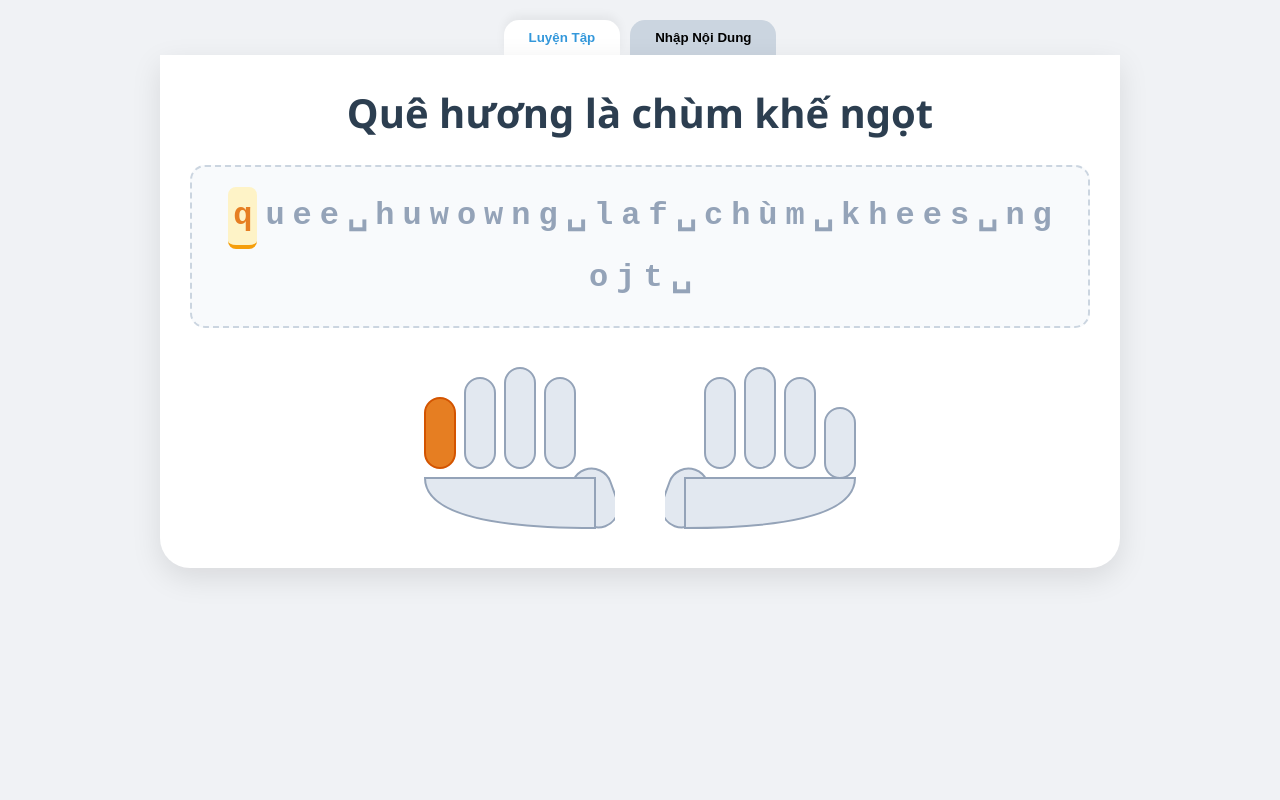
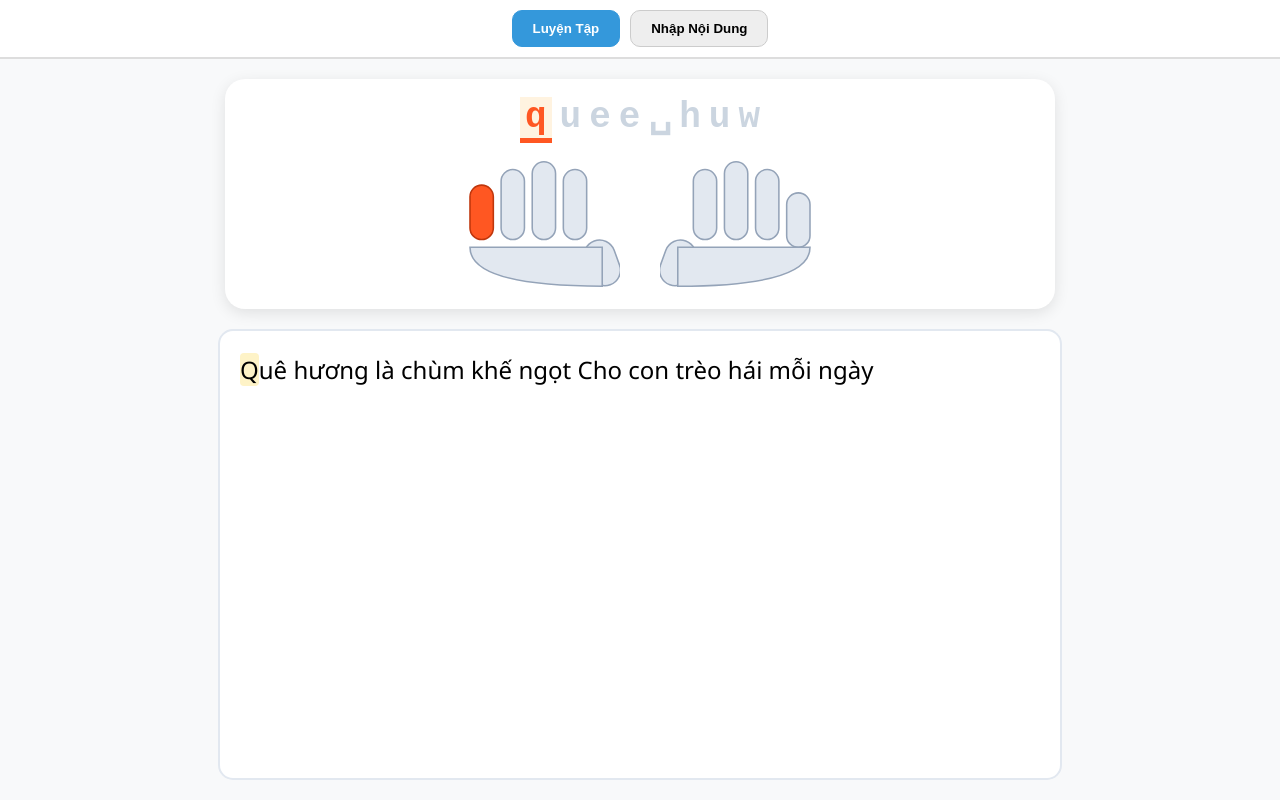
Before and after one commit to c0ngdongamnhac-beep/gophim, a plain HTML site: page index.html in a window 1280 px wide. Both pictures are taken after a click on the button "Luyện Tập". Drawn offline with Linux system fonts and the light colour scheme.

Commit message:
Update index.html

```diff
--- a/index.html
+++ b/index.html
@@ -2,36 +2,41 @@
 <html lang="vi">
 <head>
     <meta charset="UTF-8">
-    <title>Bé Tập Gõ 10 Ngón - Tùy Biến</title>
+    <title>Bé Tập Gõ 10 Ngón - Bản Sửa Lỗi</title>
     <style>
-        :root { --primary: #3498db; --accent: #e67e22; --bg: #f0f2f5; }
-        body { font-family: 'Segoe UI', Tahoma, sans-serif; background: var(--bg); margin: 0; display: flex; flex-direction: column; align-items: center; min-height: 100vh; }
+        :root { --primary: #3498db; --accent: #ff5722; --bg: #f8f9fa; }
+        body { font-family: 'Segoe UI', sans-serif; background: var(--bg); margin: 0; overflow: hidden; height: 100vh; display: flex; flex-direction: column; }
 
-        /* Tab Menu */
-        .tab-menu { margin-top: 20px; display: flex; gap: 10px; }
-        .tab-btn { padding: 10px 25px; cursor: pointer; border: none; border-radius: 15px 15px 0 0; background: #cbd5e0; font-weight: bold; transition: 0.3s; }
-        .tab-btn.active { background: white; color: var(--primary); box-shadow: 0 -5px 10px rgba(0,0,0,0.05); }
+        /* Menu Tab */
+        .tab-menu { background: #fff; padding: 10px; display: flex; justify-content: center; gap: 10px; border-bottom: 2px solid #ddd; }
+        .tab-btn { padding: 10px 20px; cursor: pointer; border: 1px solid #ccc; border-radius: 10px; background: #eee; font-weight: bold; }
+        .tab-btn.active { background: var(--primary); color: white; border-color: var(--primary); }
 
-        .container { background: white; width: 90%; max-width: 900px; padding: 30px; border-radius: 0 0 30px 30px; box-shadow: 0 10px 30px rgba(0,0,0,0.1); text-align: center; }
-        .content-tab { display: none; }
-        .content-tab.active { display: block; }
+        /* Khu vực chính */
+        .container { flex: 1; display: flex; flex-direction: column; align-items: center; padding: 20px; box-sizing: border-box; }
+        .content-tab { display: none; width: 100%; max-width: 800px; height: 100%; flex-direction: column; align-items: center; }
+        .content-tab.active { display: flex; }
 
-        /* Giao diện luyện tập */
-        #display-word { font-size: 40px; color: #2c3e50; font-weight: bold; margin-bottom: 20px; min-height: 60px; }
-        #telex-hint-area { background: #f8fafc; padding: 20px; border-radius: 15px; border: 2px dashed #cbd5e0; margin-bottom: 30px; min-height: 40px; line-height: 1.8; }
-        .char { font-size: 32px; display: inline-block; margin: 0 4px; color: #94a3b8; font-family: 'Courier New', monospace; font-weight: bold; }
-        .char.active { color: #e67e22; background: #fef3c7; border-radius: 8px; padding: 0 5px; border-bottom: 4px solid #f59e0b; }
-        .char.done { color: #10b981; }
+        /* PHẦN CỐ ĐỊNH */
+        .fixed-guide { background: white; padding: 15px; border-radius: 20px; box-shadow: 0 4px 15px rgba(0,0,0,0.1); width: 100%; margin-bottom: 20px; text-align: center; }
+        #telex-hint-area { font-size: 36px; min-height: 50px; margin-bottom: 10px; font-family: 'Courier New', monospace; font-weight: bold; height: 50px; overflow: hidden; }
+        .char { color: #cbd5e0; margin: 0 4px; }
+        .char.active { color: var(--accent); background: #fff3e0; padding: 0 5px; border-bottom: 5px solid var(--accent); }
 
-        /* Bàn tay */
-        .hands-area { display: flex; gap: 50px; justify-content: center; margin-top: 20px; }
-        .hand-svg { width: 200px; height: 180px; }
-        .finger { fill: #e2e8f0; stroke: #94a3b8; stroke-width: 2; transition: 0.15s; }
-        .finger.highlight { fill: var(--accent); stroke: #d35400; transform: translateY(-10px); }
+        /* Bàn tay SVG */
+        .hands-area { display: flex; gap: 40px; justify-content: center; }
+        .hand-svg { width: 160px; height: 140px; }
+        .finger { fill: #e2e8f0; stroke: #94a3b8; stroke-width: 2; transition: 0.1s; }
+        .finger.highlight { fill: var(--accent); stroke: #bf360c; transform: translateY(-10px); }
 
-        /* Giao diện cài đặt */
-        textarea { width: 100%; height: 150px; padding: 15px; border-radius: 10px; border: 2px solid #cbd5e0; font-size: 16px; margin-bottom: 15px; resize: none; }
-        .save-btn { background: var(--primary); color: white; border: none; padding: 12px 30px; border-radius: 10px; cursor: pointer; font-weight: bold; font-size: 16px; }
+        /* PHẦN HIỂN THỊ VĂN BẢN (Cuộn) */
+        .text-scroll-area { flex: 1; background: white; width: 100%; border-radius: 15px; padding: 20px; overflow-y: auto; border: 2px solid #e2e8f0; text-align: left; font-size: 24px; line-height: 1.6; white-space: pre-wrap; }
+        .text-done { color: #10b981; }
+        .text-current { background: #fef3c7; border-radius: 4px; }
+
+        /* Cài đặt */
+        textarea { width: 100%; height: 200px; border-radius: 10px; padding: 15px; font-size: 16px; margin-bottom: 15px; border: 2px solid #cbd5e0; }
+        .save-btn { background: #2ecc71; color: white; border: none; padding: 15px 40px; border-radius: 10px; cursor: pointer; font-size: 18px; font-weight: bold; }
     </style>
 </head>
 <body>
@@ -43,9 +48,8 @@
 
     <div class="container">
         <div id="practice-tab" class="content-tab active">
-            <div id="display-word">Quê hương là chùm khế ngọt</div>
+            <div class="fixed-guide">
                 <div id="telex-hint-area"></div>
-
                 <div class="hands-area">
                     <svg class="hand-svg" viewBox="0 0 200 180">
                         <rect id="f1" class="finger" x="10" y="50" width="30" height="70" rx="15" />
@@ -65,57 +69,57 @@
                     </svg>
                 </div>
             </div>
+            <div class="text-scroll-area" id="text-display"></div>
+        </div>
 
         <div id="settings-tab" class="content-tab">
-            <h3>Dán nội dung cần gõ vào đây (Tiếng Việt):</h3>
-            <textarea id="user-input" placeholder="Ví dụ: Con mèo trèo cây cau..."></textarea>
-            <br>
-            <button class="save-btn" onclick="saveContent()">Bắt đầu luyện tập</button>
+            <h2>Dán văn bản có cách dòng vào đây:</h2>
+            <textarea id="user-input">Quê hương là chùm khế ngọt
+Cho con trèo hái mỗi ngày</textarea>
+            <button class="save-btn" onclick="saveContent()">Lưu và Bắt Đầu</button>
         </div>
     </div>
 
     <script>
-        // Hàm chuyển đổi tiếng Việt sang mã gõ Telex
-        function toTelex(text) {
-            const map = {
+        const mapTelex = {
             'á':'as','à':'af','ả':'ar','ã':'ax','ạ':'aj','â':'aa','ấ':'aas','ầ':'aaf','ẩ':'aar','ẫ':'aax','ậ':'aaj','ă':'aw','ắ':'aws','ằ':'awf','ẳ':'awr','ẵ':'awx','ặ':'awj',
-                'é':'es','è':'ef','ẻ':'er','ẽ':'ex','ẹ':'ej','ê':'ee','ế':'ees','ề':'eef','ể':'eer','ễ':'eex','ệ':'eej',
-                'í':'is','ì':'if','ỉ':'ir','ĩ':'ix','ị':'ij',
+            'é':'es','è':'ef','ẻ':'er','ẽ':'ex','ẹ':'ej','ê':'ee','ế':'ees','ề':'eef','ể':'eer','ễ':'eex','ệ':'eej','í':'is','ì':'if','ỉ':'ir','ĩ':'ix','ị':'ij',
             'ó':'os','ò':'of','ỏ':'or','õ':'ox','ọ':'oj','ô':'oo','ố':'oos','ồ':'oof','ổ':'oor','ỗ':'oox','ộ':'ooj','ơ':'ow','ớ':'ows','ờ':'owf','ở':'owr','ỡ':'owx','ợ':'owj',
-                'ú':'us','ì':'uf','ủ':'ur','ũ':'ux','ụ':'uj','ư':'uw','ứ':'uws','ừ':'uwf','ử':'uwr','ữ':'uwx','ự':'uwj',
-                'ý':'ys','ỳ':'yf','ỷ':'yr','ỹ':'yx','ỵ':'yj','đ':'dd'
+            'ú':'us','ì':'uf','ủ':'ur','ũ':'ux','ụ':'uj','ư':'uw','ứ':'uws','ừ':'uwf','ử':'uwr','ữ':'uwx','ự':'uwj','ý':'ys','ỳ':'yf','ỷ':'yr','ỹ':'yx','ỵ':'yj','đ':'dd'
         };
-            let res = "";
-            for (let char of text.toLowerCase()) {
-                res += map[char] || char;
+
+        const fMap = {'a':'f1','q':'f1','z':'f1','s':'f2','w':'f2','x':'f2','d':'f3','e':'f3','c':'f3','f':'f4','r':'f4','v':'f4','g':'f4','t':'f4','b':'f4','h':'f7','y':'f7','n':'f7','m':'f7','u':'f7','j':'f7','k':'f8','i':'f8','l':'f9','o':'f9','p':'f10',' ':'f6'};
+
+        let fullText = "";
+        let telexArr = [];
+        let currentPos = 0;
+
+        function processInput(text) {
+            // Thay thế tất cả các kiểu xuống dòng bằng phím cách để không bị lỗi gõ
+            fullText = text.replace(/(\r\n|\n|\r)/gm, " ");
+            telexArr = [];
+            for (let char of fullText.toLowerCase()) {
+                let t = mapTelex[char] || char;
+                for (let c of t) {
+                    if (fMap[c]) telexArr.push({ key: c, origin: char });
                 }
-            return res + " ";
             }
-
-        let fullText = "Quê hương là chùm khế ngọt";
-        let telexScript = toTelex(fullText);
-        let charIdx = 0;
-
-        const fMap = {
-            'a':'f1','q':'f1','z':'f1','s':'f2','w':'f2','x':'f2','d':'f3','e':'f3','c':'f3',
-            'f':'f4','r':'f4','v':'f4','g':'f4','t':'f4','b':'f4','h':'f7','y':'f7','n':'f7',
-            'm':'f7','u':'f7','j':'f7','k':'f8','i':'f8','l':'f9','o':'f9','p':'f10',' ':'f6'
-        };
+            // Thêm phím cách cuối bài
+            telexArr.push({key: ' ', origin: ' '});
+        }
 
         function showTab(id) {
             document.querySelectorAll('.content-tab').forEach(t => t.classList.remove('active'));
             document.querySelectorAll('.tab-btn').forEach(b => b.classList.remove('active'));
             document.getElementById(id).classList.add('active');
-            event.currentTarget.classList.add('active');
+            if(event) event.currentTarget.classList.add('active');
         }
 
         function saveContent() {
-            const input = document.getElementById('user-input').value.trim();
-            if (input) {
-                fullText = input;
-                telexScript = toTelex(fullText);
-                charIdx = 0;
-                document.getElementById('display-word').innerText = fullText;
+            const input = document.getElementById('user-input').value;
+            if (input.trim()) {
+                processInput(input);
+                currentPos = 0;
                 showTab('practice-tab');
                 updateUI();
             }
@@ -123,33 +127,53 @@
 
         function updateUI() {
             const hintArea = document.getElementById('telex-hint-area');
-            hintArea.innerHTML = telexScript.split('').map((c, i) => {
-                let cls = i < charIdx ? "done" : (i === charIdx ? "active" : "");
-                return `<span class="char ${cls}">${c === ' ' ? '␣' : c}</span>`;
+            let start = Math.max(0, currentPos - 2);
+            let end = Math.min(telexArr.length, currentPos + 8);
+            hintArea.innerHTML = telexArr.slice(start, end).map((item, i) => {
+                let realIdx = start + i;
+                let cls = realIdx === currentPos ? "char active" : "char";
+                return `<span class="${cls}">${item.key === ' ' ? '␣' : item.key}</span>`;
             }).join('');
 
+            const textDisplay = document.getElementById('text-display');
+            let processedCharCount = 0;
+            textDisplay.innerHTML = fullText.split('').map((char, i) => {
+                let telexOfChar = mapTelex[char.toLowerCase()] || char.toLowerCase();
+                // Loại bỏ ký tự không hỗ trợ trong telexOfChar để đếm đúng
+                telexOfChar = telexOfChar.split('').filter(c => fMap[c]).join('');
+
+                let statusClass = "";
+                if (currentPos > processedCharCount + telexOfChar.length - 1) statusClass = "text-done";
+                else if (currentPos >= processedCharCount) statusClass = "text-current";
+
+                processedCharCount += telexOfChar.length;
+                return `<span class="${statusClass}">${char}</span>`;
+            }).join('');
+
+            const currentEl = textDisplay.querySelector('.text-current');
+            if (currentEl) currentEl.scrollIntoView({ behavior: 'smooth', block: 'center' });
+
             document.querySelectorAll('.finger').forEach(f => f.classList.remove('highlight'));
-            const fingerId = fMap[telexScript[charIdx].toLowerCase()];
-            if (fingerId) document.getElementById(fingerId).classList.add('highlight');
+            const currentKey = telexArr[currentPos].key;
+            if (fMap[currentKey]) document.getElementById(fMap[currentKey]).classList.add('highlight');
         }
 
         window.addEventListener('keydown', (e) => {
             if (document.activeElement.tagName === 'TEXTAREA') return;
             if (e.code === "Space") e.preventDefault();
 
-            const expected = telexScript[charIdx].toLowerCase();
-            if (e.key.toLowerCase() === expected) {
-                charIdx++;
-                if (charIdx >= telexScript.length) {
-                    alert("Hoàn thành rồi!");
-                    charIdx = 0;
+            if (e.key.toLowerCase() === telexArr[currentPos].key) {
+                currentPos++;
+                if (currentPos >= telexArr.length) {
+                    alert("Xuất sắc! Bé đã gõ xong rồi.");
+                    currentPos = 0;
                 }
                 updateUI();
             }
         });
 
-        // Khởi tạo lần đầu
-        document.getElementById('display-word').innerText = fullText;
+        // Khởi tạo
+        processInput(document.getElementById('user-input').value);
         updateUI();
     </script>
 </body>
```
Lines whose indentation alone changed are shown as unchanged.
